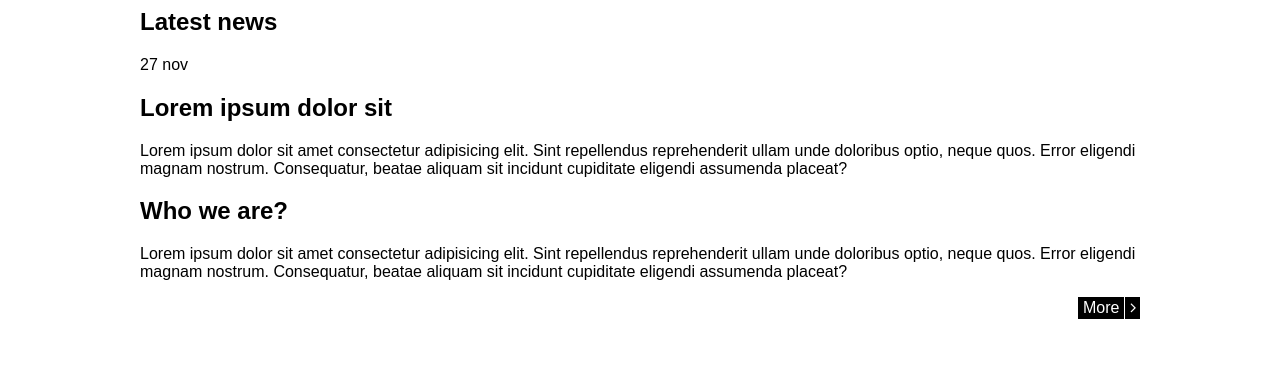
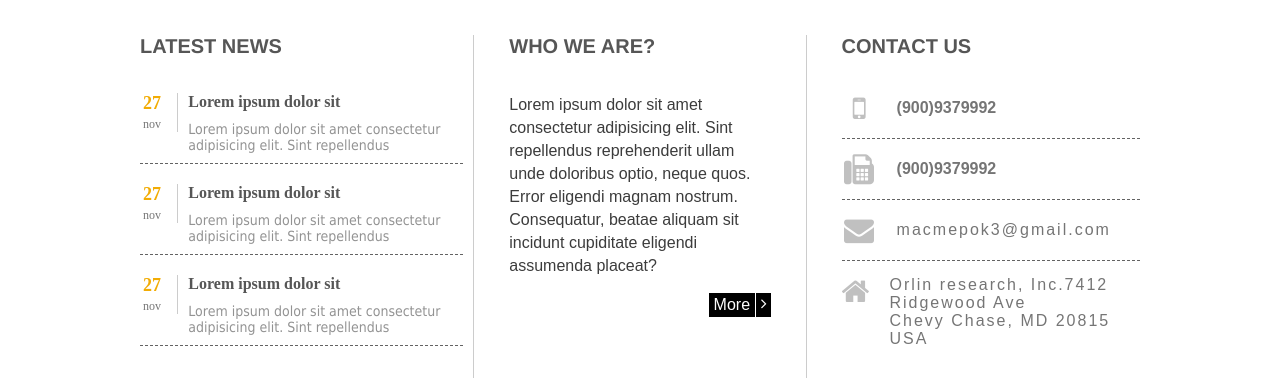
Before and after one commit to m-ole/project_html_2.0, a plain HTML site: page index.html in a window 1280 px wide. Shown: the part 489-867 px from the top of the page. Before the commit the page ends 808 px from the top, so only its background shows below. Drawn offline with Linux system fonts and the light colour scheme.

Commit message:
late commit with all changes

```diff
--- a/index.html
+++ b/index.html
@@ -61,8 +61,6 @@
                         Lorem ipsum dolor sit amet, consectetur adipisicing elit.
                         accusamus ipsum vel, pariatur eum illum dignissimos nisi
                         Lorem ipsum dolor sit amet, consectetur adipisicing elit.
-                        accusamus ipsum vel, pariatur eum illum dignissimos nisi
-                        Lorem ipsum dolor sit amet, consectetur adipisicing elit.
                     </p>
 
                     <a href="#" class="morelinkall">
@@ -73,24 +71,47 @@
             </div>
             <div class="info">
                 <div class="info__news">
-                    <h2>Latest news</h2>
-                    <section>
-                        <div>27 nov</div>
+                    <h2 class="info__title">Latest news</h2>
+                    <section class="info__article">
+                        <div class="info__date">
+                            <i class="info__num">27</i> <i class="info__mon">nov</i>
+                        </div>
                         <div>
-                            <h1>Lorem ipsum dolor sit</h1>
-                            <p>
+                            <h1 class="info__chapter">Lorem ipsum dolor sit</h1>
+                            <p class="info__description">
                                 Lorem ipsum dolor sit amet consectetur adipisicing
-                                elit. Sint repellendus reprehenderit ullam unde
-                                doloribus optio, neque quos. Error eligendi magnam
-                                nostrum. Consequatur, beatae aliquam sit incidunt
-                                cupiditate eligendi assumenda placeat?
+                                elit. Sint repellendus
+                            </p>
+                        </div>
+                    </section>
+                    <section class="info__article">
+                        <div class="info__date">
+                            <i class="info__num">27</i> <i class="info__mon">nov</i>
+                        </div>
+                        <div>
+                            <h1 class="info__chapter">Lorem ipsum dolor sit</h1>
+                            <p class="info__description">
+                                Lorem ipsum dolor sit amet consectetur adipisicing
+                                elit. Sint repellendus
+                            </p>
+                        </div>
+                    </section>
+                    <section class="info__article">
+                        <div class="info__date">
+                            <i class="info__num">27</i> <i class="info__mon">nov</i>
+                        </div>
+                        <div>
+                            <h1 class="info__chapter">Lorem ipsum dolor sit</h1>
+                            <p class="info__description">
+                                Lorem ipsum dolor sit amet consectetur adipisicing
+                                elit. Sint repellendus
                             </p>
                         </div>
                     </section>
                 </div>
                 <div class="info__about">
                     <section>
-                        <h1>Who we are?</h1>
+                        <h1 class="info__title">Who we are?</h1>
                         <p>
                             Lorem ipsum dolor sit amet consectetur adipisicing
                             elit. Sint repellendus reprehenderit ullam unde
@@ -106,7 +127,28 @@
                 </div>
 
                 <div class="info__contacts">
-
+                    <section>
+                        <h1 class="info__title">Contact us</h1>
+                        <ul>
+                            <li class="info__item">
+                                <i class="info__icons fa fa-mobile" aria-hidden="true"></i>
+                                <span class="info__phone">(900)9379992</span>
+                            </li>
+                            <li class="info__item">
+                                <i class="info__icons fa fa-fax" aria-hidden="true"></i>
+                                <span class="info__phone">(900)9379992</span>
+                            <li class="info__item">
+                                <i class="info__icons fa fa-envelope" aria-hidden="true"></i>
+                                <span class="info__address">macmepok3@gmail.com</span>
+                            </li>
+                            <li class="info__item">
+                                <i class="info__icons fa fa-home" aria-hidden="true"></i>
+                                <span class="info__address">Orlin research, Inc.7412 Ridgewood Ave<br>
+                                     Chevy Chase, MD 20815<br>
+                                     USA</span>
+                            </li>
+                        </ul>
+                    </section>
                 </div>
             </div>
         </main>
--- a/style.css
+++ b/style.css
@@ -133,6 +133,9 @@ li {
     display: flex;
     flex-wrap: wrap;
     justify-content: space-between;
+    padding-bottom: 40px;
+    margin-bottom: 40px;
+    border-bottom: 1px solid #cccccc
 }
 
 .banners__title {
@@ -216,6 +219,7 @@ li {
     background: black;
     text-align: center;
     display: flex;
+    line-height: 20px;
 }
 
 .moreLink__arrow {
@@ -232,7 +236,120 @@ li {
 
 /*End banners styles*/
 
+/*Info styles*/
 
+.info {
+    display: flex;
+
+}
+
+.info__contacts, .info__about,
+.info__news {
+    width: 33.33%;
+}
+
+.info__about {
+    border-right: 1px solid #cccccc;
+    border-left: 1px solid #cccccc;
+    padding: 0 35px;
+    font-size: 16px;
+    line-height: 23px;
+    color: #3c3c3c;
+    font-family: "Helvetica CE";
+}
+
+.info__title {
+    margin: 0 0 35px 0;
+    color: #565656;
+    font-family: "Helvetica";
+    text-transform: uppercase;
+    font-size: 20px;
+}
+
+.info__contacts {
+    padding-left: 35px;
+}
+
+.info__news {
+    padding-right: 10px;
+}
+
+.info__chapter {
+    font-size: 16px;
+    color: #565656;
+    font-family: "Myriad Pro";
+    margin: 0 0 10px 0;
+}
+
+.info__description {
+    margin: 0;
+    font-size: 14px;
+    color: #939393;
+    font-family: "Tahoma"
+}
+
+.info__article {
+    display: flex;
+    align-items: flex-start;
+    border-bottom: 1px dashed #636363;
+    padding-bottom: 10px;
+    margin-bottom: 20px;
+}
+
+.info__date {
+    border-right: 1px solid #cccccc;
+    padding: 0 10px 0 3px;
+    margin-right: 10px;
+}
+
+.info__num {
+    font-size: 18px;
+    color: #f2ac04;
+    font-family: "Helvetica Neue LT";
+    font-weight: bold;
+    font-style: normal;
+}
+
+.info__mon {
+    font-size: 12px;
+    color: #777777;
+    font-family: "Interstate Cond Mono";
+    font-style: normal;
+}
+
+.info__icons {
+    color: #c0c0c0;
+    font-size: 30px !important;
+    width: 35px;
+    text-align: center;
+    margin-right: 20px;
+}
+
+.info__item {
+    display: flex;
+    align-items: center;
+    border-bottom: 1px dashed #636363;
+    padding-bottom: 15px;
+    margin-bottom: 15px;
+}
+
+.info__item:last-child {
+    border: none;
+    align-items: flex-start;
+}
+
+.info__phone {
+    font-size: 16px;
+    color: #757575;
+    font-weight: bold;
+}
+
+.info__address {
+    font-size: 16px;
+    letter-spacing: 2px;
+    color: #757575;
+}
+/*End info styles*/
 
 
 
```
Also changed, not shown: 1 other file.
